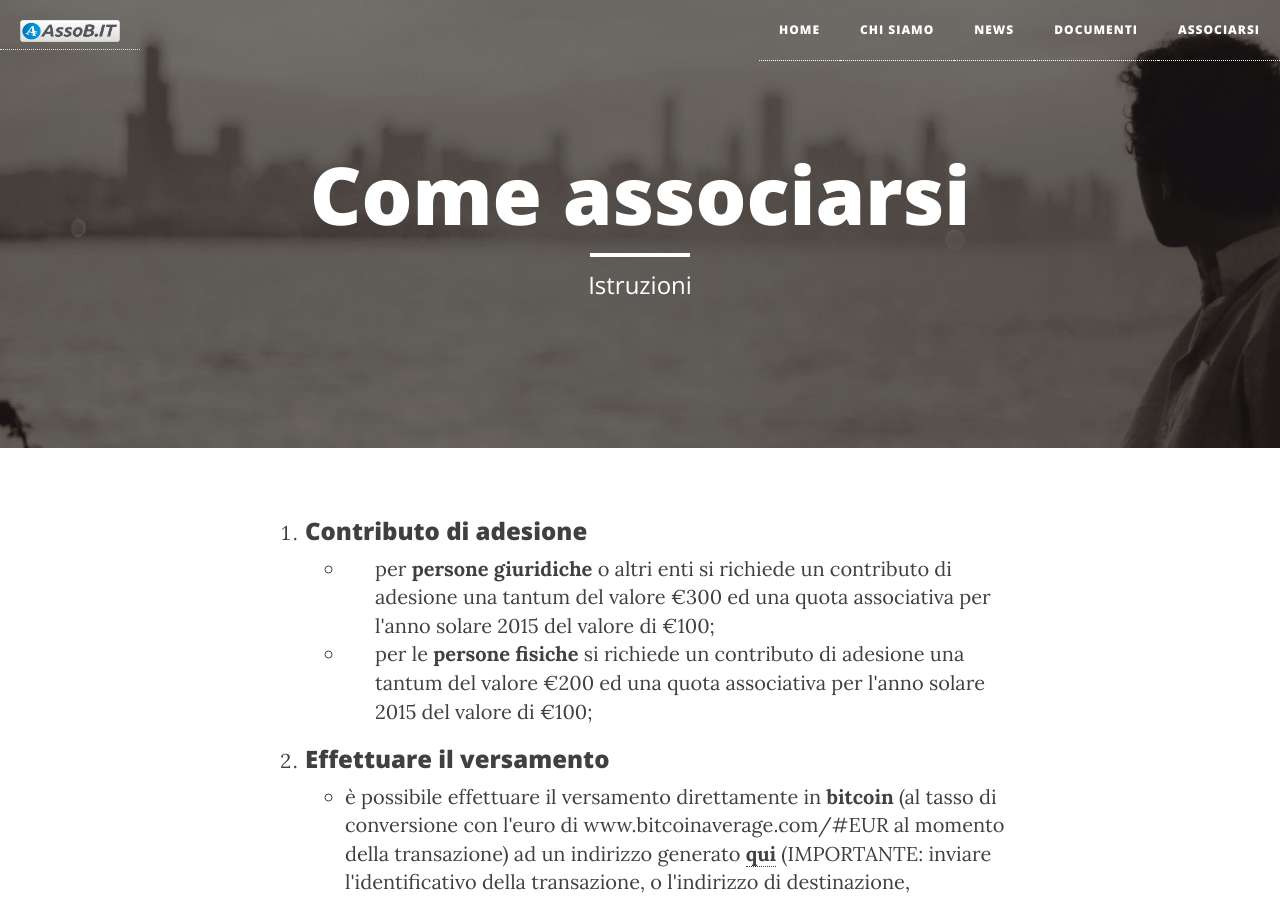
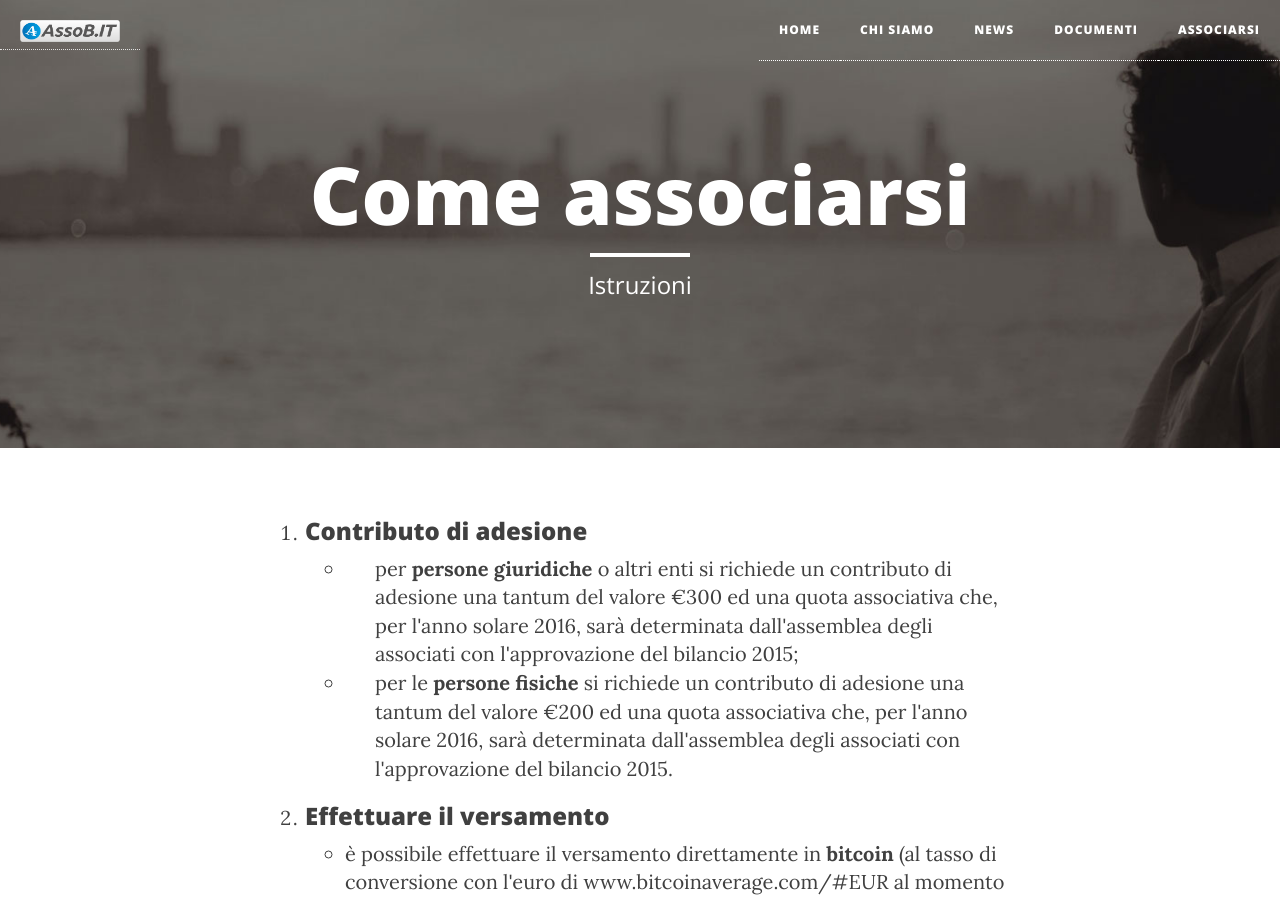
Before and after one commit to assobit/assobit.github.io, a Jekyll site: the page built from associarsi.html, in a window 1280 px wide and 900 px high. Built offline with Jekyll 4.4.1, drawn with Linux system fonts in a browser that asks for light colours; nearby versions of some CDN libraries.

Commit message:
Update associarsi.html
Corretto ulteriormente a seguito della chiamata con Giacomo, Paolo e Giorgio.

```diff
--- a/associarsi.html
+++ b/associarsi.html
@@ -11,8 +11,8 @@
             <ol>
               <li><h3>Contributo di adesione</h3></li>
               <ul>
-                <li style="padding-left: 30px;">per <strong>persone giuridiche</strong> o altri enti si richiede un contributo di adesione una tantum del valore €300 ed una quota associativa per l'anno solare 2015 del valore di €100;</li>
-                <li style="padding-left: 30px;">per le <strong>persone fisiche</strong> si richiede un contributo di adesione una tantum del valore €200 ed una quota associativa per l'anno solare 2015 del valore di €100;</li>
+                <li style="padding-left: 30px;">per <strong>persone giuridiche</strong> o altri enti si richiede un contributo di adesione una tantum del valore €300 ed una quota associativa che, per l'anno solare 2016, sarà determinata dall'assemblea degli associati con l'approvazione del bilancio 2015;</li>
+                <li style="padding-left: 30px;">per le <strong>persone fisiche</strong> si richiede un contributo di adesione una tantum del valore €200 ed una quota associativa che, per l'anno solare 2016, sarà determinata dall'assemblea degli associati con l'approvazione del bilancio 2015.</li>
               </ul>
               <li><h3>Effettuare il versamento</h3></li>
               <ul>
```
